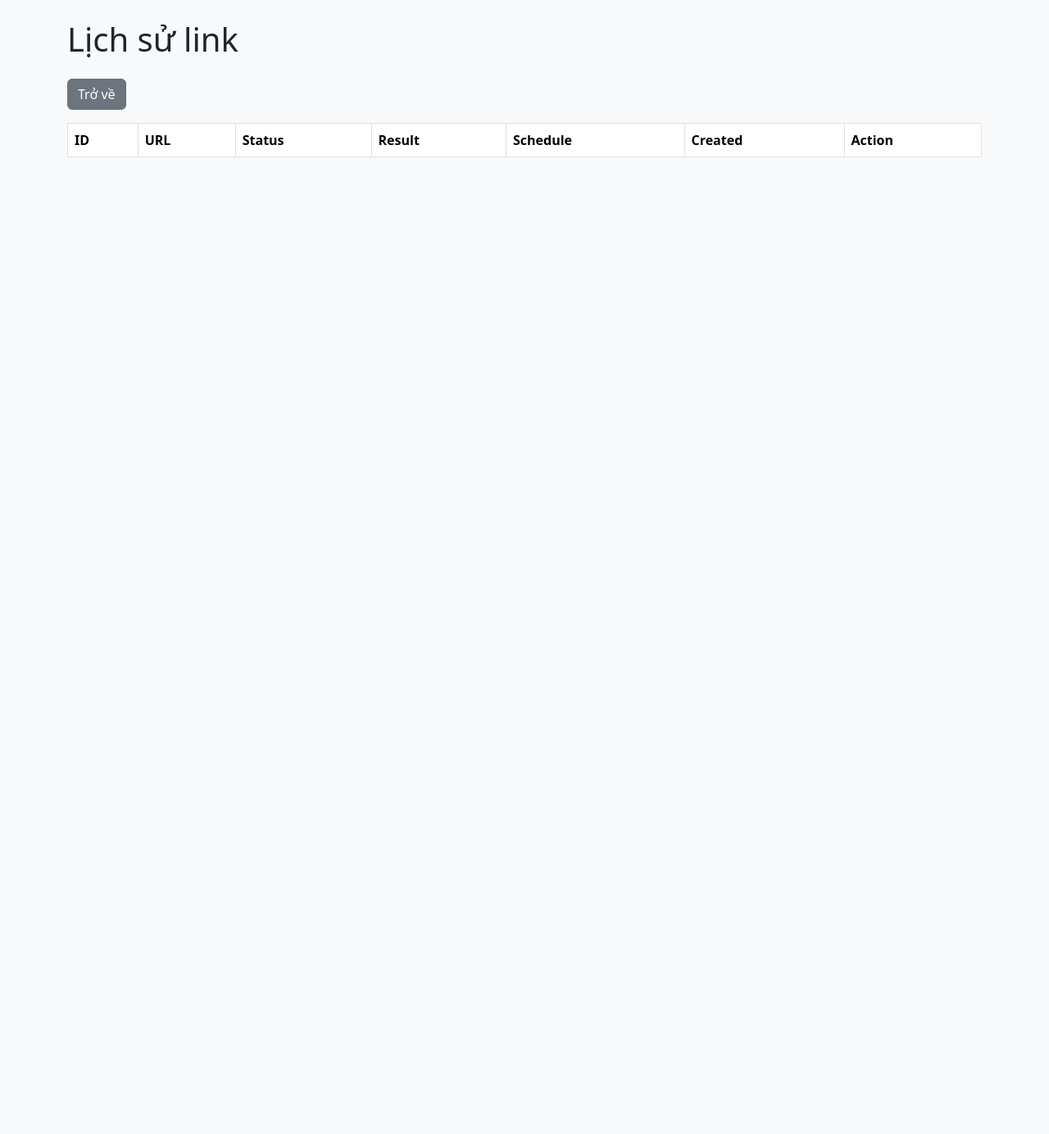
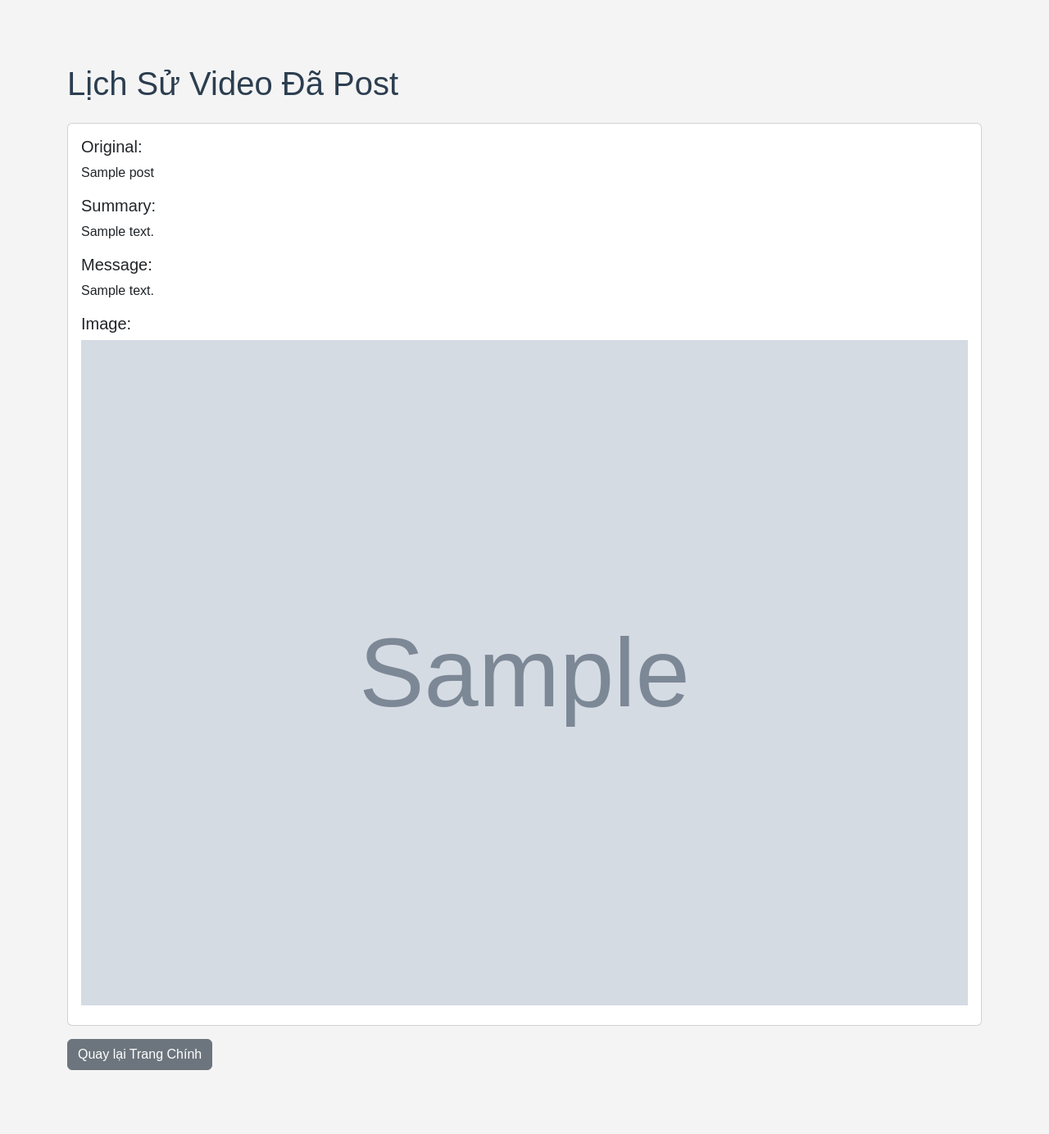
Before and after one commit to nhut0902-pr/Tool-tiktok-post, a Flask app: page /history in a window 1280 px wide. Shown: the whole page at 82% size. Before the commit the page ends 192 px from the top, so only its background shows below. Run offline with Flask 3, Linux system fonts and the light colour scheme; tables that the repository leaves empty hold one stand-in row (values such as "Sample post"); grey boxes marked "Sample" are stand-in pictures; lists and menus that the app fills with data are empty.

Commit message:
Update history.html

```diff
--- a/templates/history.html
+++ b/templates/history.html
@@ -1,36 +1,31 @@
-<!-- templates/history.html -->
-<!doctype html>
+<!DOCTYPE html>
 <html lang="vi">
-  <head>
-    <meta charset="utf-8">
-    <meta name="viewport" content="width=device-width, initial-scale=1">
-    <title>Lịch sử</title>
-    <link href="https://cdn.jsdelivr.net/npm/bootstrap@5.3.2/dist/css/bootstrap.min.css" rel="stylesheet">
-  </head>
-  <body class="bg-light">
-    <div class="container py-4">
-      <h1 class="mb-4">Lịch sử link</h1>
-      <a class="btn btn-secondary mb-3" href="{{ url_for('index') }}">Trở về</a>
-      <table class="table table-bordered bg-white">
-        <thead><tr><th>ID</th><th>URL</th><th>Status</th><th>Result</th><th>Schedule</th><th>Created</th><th>Action</th></tr></thead>
-        <tbody>
-        {% for r in links %}
-          <tr>
-            <td>{{ r['id'] }}</td>
-            <td><a href="{{ r['url'] }}" target="_blank">{{ r['url'] }}</a></td>
-            <td>{{ r['status'] }}</td>
-            <td style="max-width:300px; word-break:break-word;">{{ r['result'] }}</td>
-            <td>{{ r['schedule_time'] or '-' }}</td>
-            <td>{{ r['created_at'] }}</td>
-            <td>
-              {% if r['status'] == 'pending' %}
-                <a class="btn btn-sm btn-success" href="{{ url_for('process_link', link_id=r['id']) }}">Xử lý</a>
-              {% endif %}
-            </td>
-          </tr>
-        {% endfor %}
-        </tbody>
-      </table>
+<head>
+<meta charset="UTF-8">
+<title>Lịch Sử Post</title>
+<link href="https://cdn.jsdelivr.net/npm/bootstrap@5.3.0/dist/css/bootstrap.min.css" rel="stylesheet">
+<link rel="stylesheet" href="/static/style.css">
+</head>
+<body>
+<div class="container py-5">
+<h1 class="mb-4">Lịch Sử Video Đã Post</h1>
+
+{% if posts %}
+    {% for post in posts %}
+    <div class="card p-3">
+        <h5>Original:</h5><p>{{ post[1] }}</p>
+        <h5>Summary:</h5><p>{{ post[2] }}</p>
+        <h5>Message:</h5><p>{{ post[3] }}</p>
+        {% if post[4] %}
+        <h5>Image:</h5><img src="{{ post[4] }}" class="img-fluid mb-2">
+        {% endif %}
     </div>
-  </body>
+    {% endfor %}
+{% else %}
+<p>Chưa có video nào được post.</p>
+{% endif %}
+
+<a href="/" class="btn btn-secondary mt-3">Quay lại Trang Chính</a>
+</div>
+</body>
 </html>
```
